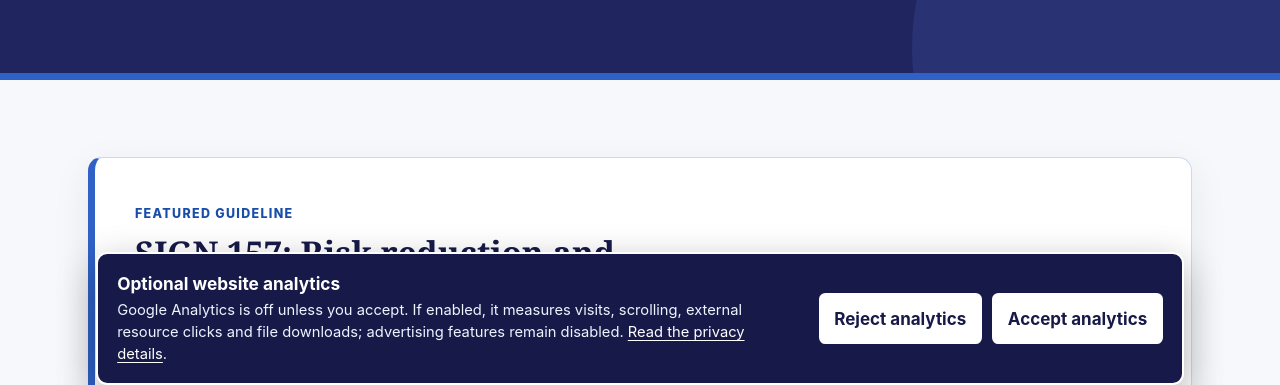
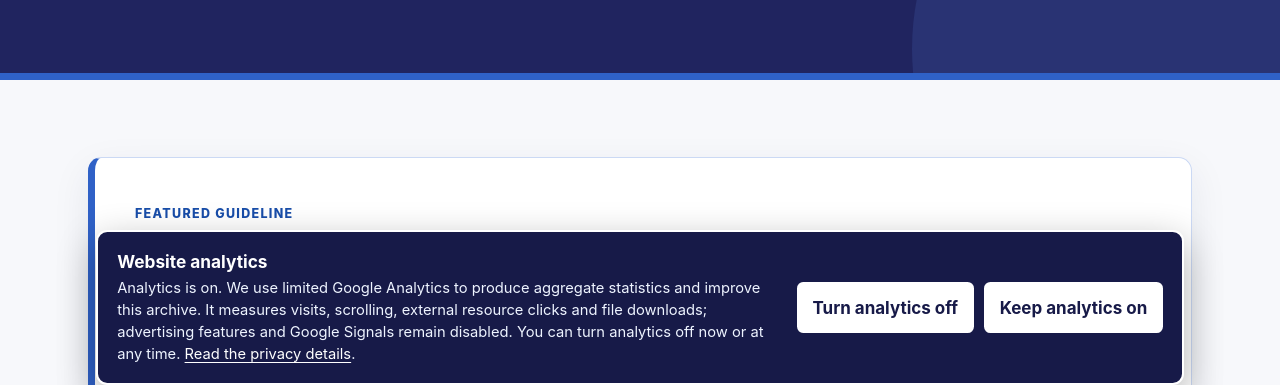
Before and after one commit to amaclullich/scottishdeliriumassociation.com, a plain HTML site: page index.html in a window 1280 px wide. Shown: the part 399-784 px from the top of the page. Drawn offline with Linux system fonts and the light colour scheme.

Commit message:
Turn on limited analytics by default with a free opt-out

```diff
--- a/index.html
+++ b/index.html
@@ -650,8 +650,9 @@
 
     <section id="privacy" class="privacy-card" aria-labelledby="privacy-title">
       <h2 id="privacy-title">Privacy and analytics</h2>
-      <p>This static archive has no accounts or contact forms. With your permission, it uses Google Analytics 4 to understand how the archive is used, including visits, scrolling, links to external resources and file downloads. The resulting reports are used only in aggregate. Google Analytics is off by default: no Google Analytics script is loaded and no analytics data is sent unless you select <strong>Accept analytics</strong>.</p>
-      <p>If you accept, Google Analytics may set first-party cookies named <code>_ga</code> and <code>_ga_EZFGN38TH8</code>. They are configured to expire after up to one year and may be renewed when you return. Advertising storage, advertising personalisation and Google Signals remain disabled. Your choice is stored in your browser's local storage for six months, after which the site asks again. The Analytics property's event and user data retention setting is 14 months.</p>
+      <p>This static archive has no accounts or contact forms. It uses Google Analytics 4, measurement ID G-EZFGN38TH8, only to produce statistical information about how the archive is used and to improve it, including visits, scrolling, links to external resources and file downloads. The resulting reports are used only in aggregate. Limited analytics is on when the page loads unless you have turned it off. If you select <strong>Turn analytics off</strong>, no Google Analytics script is loaded and no analytics data is sent.</p>
+      <p>For storage and access on your device, the site relies on the statistical purposes exception in the Privacy and Electronic Communications Regulations. For any related personal data processing, the lawful basis is the legitimate interest in understanding and improving this free public archive. Turning analytics off is free and does not affect your use of the site.</p>
+      <p>While analytics is on, Google Analytics may set first-party cookies named <code>_ga</code> and <code>_ga_EZFGN38TH8</code>. They are configured to expire after up to one year and may be renewed when you return. Advertising storage, advertising personalisation and Google Signals remain disabled. Your choice is stored in your browser's local storage for six months, after which the site asks again. The Analytics property's event and user data retention setting is 14 months.</p>
       <p class="privacy-meta">The site is maintained by <a href="https://www.alasdairmaclullich.com/">Professor Alasdair MacLullich</a>. Read <a href="https://policies.google.com/technologies/partner-sites">how Google uses information from sites that use its services</a>. Privacy questions may be raised through the <a href="https://github.com/amaclullich/scottishdeliriumassociation.com/issues">public website repository</a>; please do not include clinical or other sensitive personal information.</p>
       <button class="choice-button" type="button" data-analytics-choice aria-controls="analytics-consent">Review or change analytics choice</button>
     </section>
@@ -668,12 +669,12 @@
 
   <div id="analytics-consent" class="consent-panel" role="dialog" aria-modal="false" aria-labelledby="analytics-consent-title" aria-describedby="analytics-consent-copy" tabindex="-1" hidden>
     <div>
-      <h2 id="analytics-consent-title">Optional website analytics</h2>
-      <p id="analytics-consent-copy">Google Analytics is off unless you accept. If enabled, it measures visits, scrolling, external resource clicks and file downloads; advertising features remain disabled. <a href="#privacy">Read the privacy details</a>.</p>
+      <h2 id="analytics-consent-title">Website analytics</h2>
+      <p id="analytics-consent-copy"><span id="analytics-consent-state">Analytics is on.</span> We use limited Google Analytics to produce aggregate statistics and improve this archive. It measures visits, scrolling, external resource clicks and file downloads; advertising features and Google Signals remain disabled. You can turn analytics off now or at any time. <a href="#privacy">Read the privacy details</a>.</p>
     </div>
     <div class="consent-actions">
-      <button id="analytics-reject" class="consent-button" type="button">Reject analytics</button>
-      <button id="analytics-accept" class="consent-button" type="button">Accept analytics</button>
+      <button id="analytics-reject" class="consent-button" type="button">Turn analytics off</button>
+      <button id="analytics-accept" class="consent-button" type="button">Keep analytics on</button>
     </div>
   </div>
 
@@ -720,6 +721,11 @@
       }
 
       function showConsentPanel(trigger) {
+        var isOff = readChoice() === 'denied';
+        var state = document.getElementById('analytics-consent-state');
+        if (state) state.textContent = isOff ? 'Analytics is off.' : 'Analytics is on.';
+        acceptButton.textContent = isOff ? 'Turn analytics on' : 'Keep analytics on';
+        rejectButton.textContent = isOff ? 'Keep analytics off' : 'Turn analytics off';
         lastChoiceButton = trigger || null;
         consentPanel.hidden = false;
         if (trigger) window.requestAnimationFrame(function () { consentPanel.focus(); });
@@ -797,10 +803,13 @@
         button.addEventListener('click', function () { showConsentPanel(button); });
       });
 
-      if (readChoice() === 'granted') {
+      // Limited analytics is on by default under the UK statistical purposes
+      // exception (PECR as amended by the Data (Use and Access) Act 2025).
+      // A saved 'denied' choice is honoured; a first visit shows the notice.
+      var savedChoice = readChoice();
+      if (savedChoice !== 'denied') {
         loadAnalytics();
-      } else if (readChoice() !== 'denied') {
-        showConsentPanel();
+        if (savedChoice !== 'granted') showConsentPanel();
       }
     }());
   </script>
```
